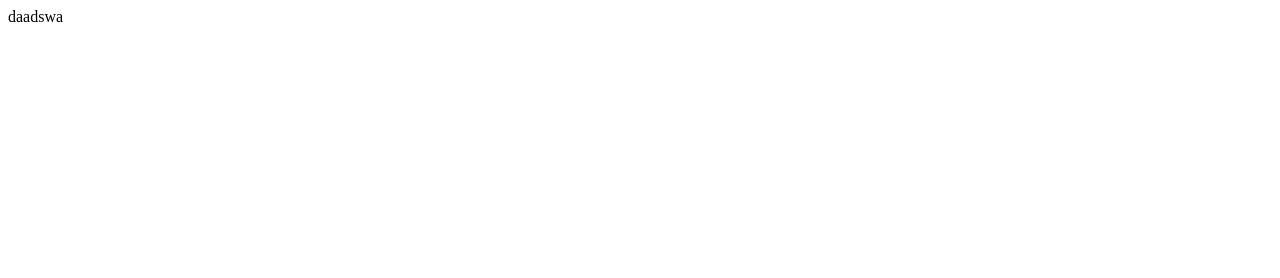
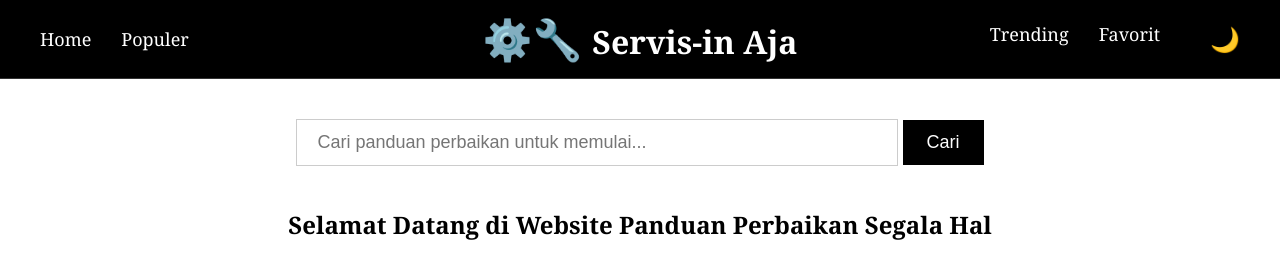
Before and after one commit to reinch/servis-in-aja, a plain HTML site: page index.html in a window 1280 px wide. Drawn offline with Linux system fonts and the light colour scheme.

Commit message:
[FIX] index.html

```diff
--- a/index.html
+++ b/index.html
@@ -1 +1,55 @@
-daadswa
+<!DOCTYPE html>
+<html lang="id">
+<head>
+  <meta charset="UTF-8">
+  <meta name="viewport" content="width=device-width, initial-scale=1.0">
+  <title>Servisin-in aja</title>
+  <link rel="stylesheet" href="style.css">
+</head>
+<body>
+
+<header>
+  <div class="hamburger" onclick="toggleMenu()">☰</div>
+
+  <div class="left-nav">
+    <a href="#" onclick="loadHome(); return false;">Home</a>
+    <a href="#" onclick="loadPopular(); return false;">Populer</a>
+  </div>
+
+  <a href="#" class="logo" onclick="loadHome(); return false;">
+    <span>⚙️🔧</span>Servis-in Aja
+  </a>
+
+  <div class="right-nav">
+    <a href="#" onclick="loadTrending(); return false;">Trending</a>
+    <a href="#" onclick="loadFavorites(); return false;">Favorit</a>
+    <span class="dark-toggle" onclick="toggleDarkMode()">🌙</span>
+  </div>
+</header>
+
+<div class="mobile-menu" id="mobileMenu">
+  <a href="#" onclick="loadHome(); toggleMenu(); return false;">Home</a>
+  <a href="#" onclick="loadPopular(); toggleMenu(); return false;">Populer</a>
+  <a href="#" onclick="loadTrending(); toggleMenu(); return false;">Trending</a>
+  <a href="#" onclick="loadFavorites(); toggleMenu(); return false;">Favorit</a>
+</div>
+
+<div class="search-container">
+  <input type="text" id="query" placeholder="Cari panduan perbaikan untuk memulai..." />
+  <button onclick="performSearch()">Cari</button>
+</div>
+
+<main id="main-content">
+  <h2 id="page-title">Selamat Datang di Website Panduan Perbaikan Segala Hal</h2>
+
+  <div id="loading" style="display:none; text-align:center; margin:40px;">
+    Sedang memuat...
+  </div>
+
+  <!-- SEMUA KONTEN DINAMIS DONE-->
+  <div id="results"></div>
+</main>
+
+<script src="script.js"></script>
+</body>
+</html>
```
